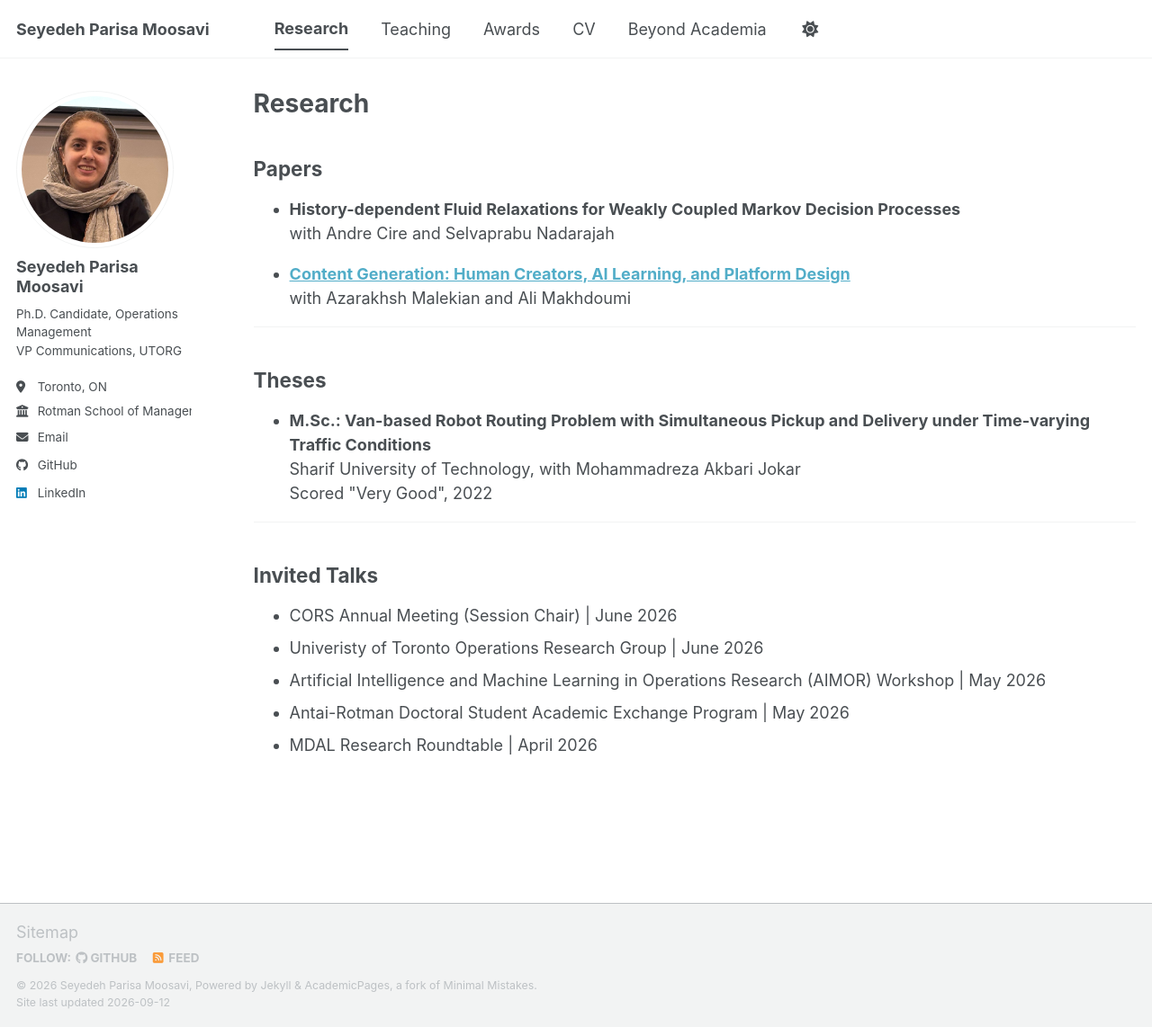
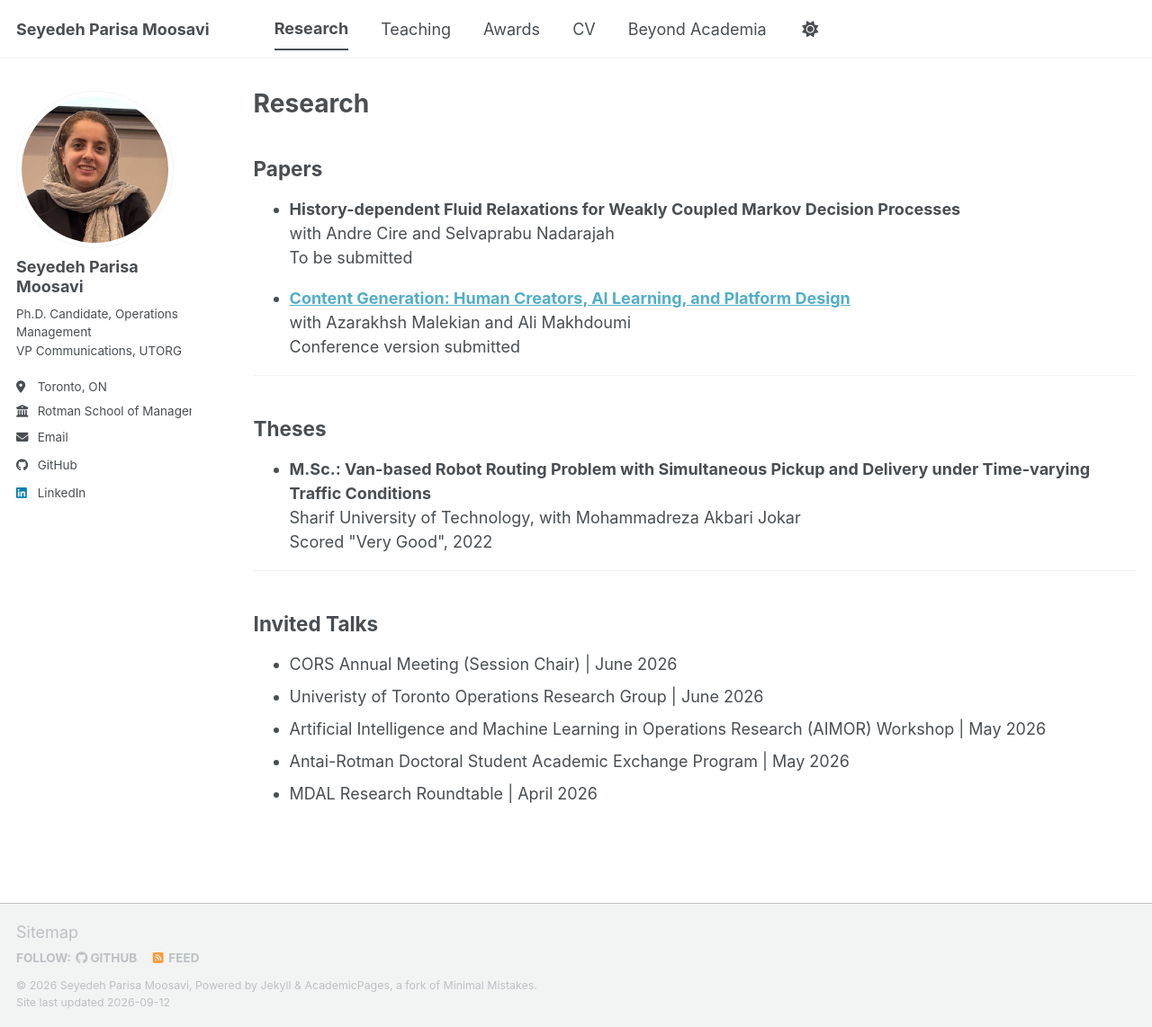
Before and after one commit to parisamsv/parisamsv.github.io, a Jekyll site: the page built from _pages/publications.html, in a window 1280 px wide and 1142 px high. Shown: the whole window at 90% size. Built offline with Jekyll 4.4.1, drawn with Linux system fonts in a browser that asks for light colours; a script bundle is joined from its source files by our own code; library files that are not in the unit come from our copies.

Commit message:
Update publication details with submission statuses
Added submission status for publications.

```diff
--- a/_pages/publications.html
+++ b/_pages/publications.html
@@ -10,14 +10,16 @@ author_profile: true
 <ul class="no-border-list">
     <li>
         <strong>History-dependent Fluid Relaxations for Weakly Coupled Markov Decision Processes</strong><br>
-        with Andre Cire and Selvaprabu Nadarajah
+        with Andre Cire and Selvaprabu Nadarajah<br>
+        To be submitted
     </li>
 </ul>
 
 <ul class="no-border-list">
     <li>
         <strong><a href="https://papers.ssrn.com/sol3/papers.cfm?abstract_id=7301478">Content Generation: Human Creators, AI Learning, and Platform Design</a></strong><br>
-        with Azarakhsh Malekian and Ali Makhdoumi
+        with Azarakhsh Malekian and Ali Makhdoumi<br>
+        Conference version submitted
     </li>
 </ul>
 
```
